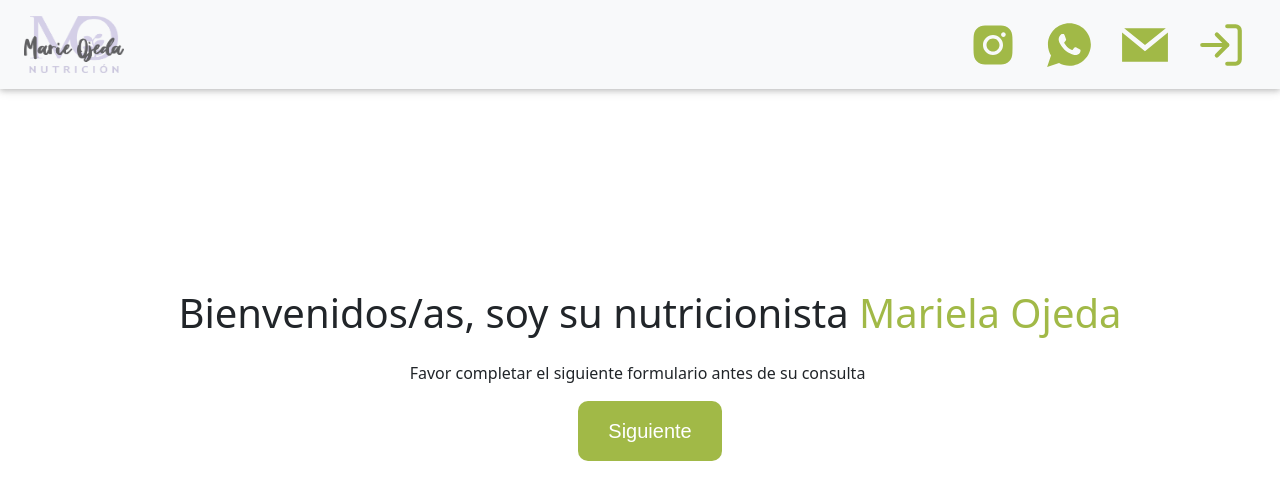
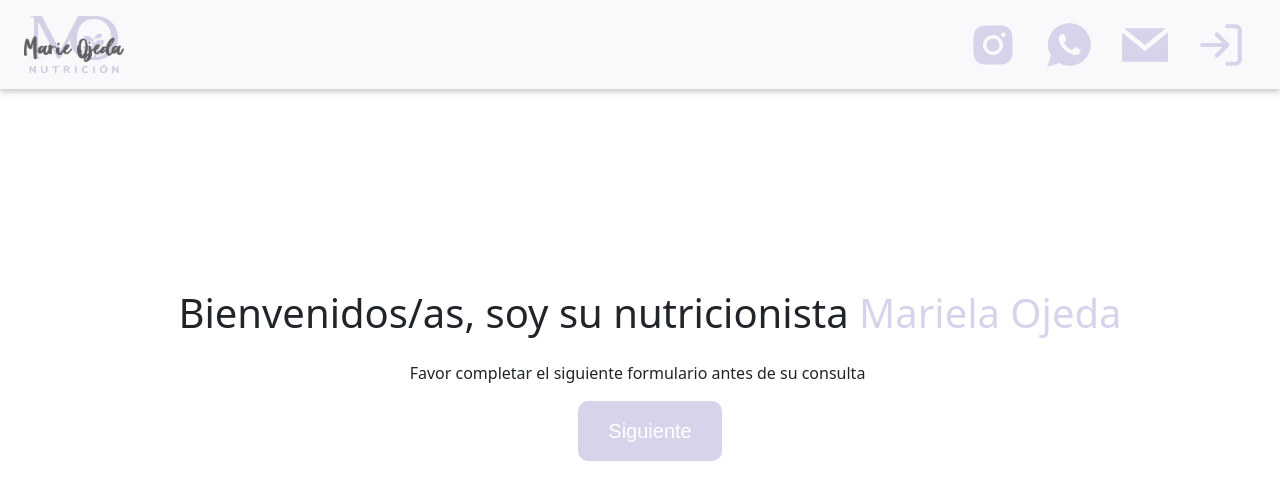
Before and after one commit to leinadpy/marie-cuestionario-one, a React (Create React App) app: page / in a window 1280 px wide. Shown: the top 500 px of the page. Built offline with nearby package versions, Linux system fonts and the light colour scheme; no server answers; what @react-pdf/renderer, webfontloader would draw is missing.

Commit message:
Cambiando color de botones e íconos

```diff
--- a/src/App.js
+++ b/src/App.js
@@ -16,12 +16,15 @@ const App = () => {
         </Helmet>
 
         <ContenedorIndex>
-          <h1 className="font-bold" style={{marginLeft: "20px"}}>
-            Bienvenidos/as, soy su nutricionista{" "}
-            <span style={{ color: "#A1B947" }}>Mariela Ojeda</span>
+          <h1 className="font-bold" style={{ marginLeft: '20px' }}>
+            Bienvenidos/as, soy su nutricionista{' '}
+            <span style={{ color: '#D8D2EB' }}>Mariela Ojeda</span>
           </h1>
 
-          <p className="mt-3" style={{marginLeft: "5px", marginRight:"10px"}}>
+          <p
+            className="mt-3"
+            style={{ marginLeft: '5px', marginRight: '10px' }}
+          >
             Favor completar el siguiente formulario antes de su consulta
           </p>
           <Boton to="/form" primario="true">
--- a/src/components/Menu.js
+++ b/src/components/Menu.js
@@ -45,7 +45,7 @@ const Menu = () => {
                 width: "50px",
                 height: "50px",
                 padding: "0",
-                color: "#A1B947",
+                color: "#D8D2EB",
                 marginRight: "10px",
               }}
             />
@@ -59,7 +59,7 @@ const Menu = () => {
                 width: "50px",
                 height: "50px",
                 padding: "0",
-                color: "#A1B947",
+                color: "#D8D2EB",
                 marginRight: "10px",
               }}
             />
@@ -70,7 +70,7 @@ const Menu = () => {
                 width: "50px",
                 height: "50px",
                 padding: "0",
-                color: "#A1B947",
+                color: "#D8D2EB",
                 marginRight: "10px",
               }}
             />
@@ -82,7 +82,7 @@ const Menu = () => {
                   width: "50px",
                   height: "50px",
                   padding: "0",
-                  color: "#A1B947",
+                  color: "#D8D2EB",
                   marginRight: "10px",
                 }}
               />
--- a/src/elements/Boton.js
+++ b/src/elements/Boton.js
@@ -1,21 +1,21 @@
-import styled from "styled-components";
-import { Link } from "react-router-dom";
+import styled from 'styled-components';
+import { Link } from 'react-router-dom';
 
 const Boton = styled(Link)`
-  background: ${(props) => (props.primario === "true" ? "#A1B947" : "#343a40")};
+  background: ${(props) => (props.primario === 'true' ? '#D8D2EB' : '#343a40')};
   width: ${(props) =>
-    props.conIcono === "true" ? "15.62rem" : "auto"}; /* 250px */
+    props.conIcono === 'true' ? '15.62rem' : 'auto'}; /* 250px */
   margin-left: 1.25rem; /* 20px */
   border: none;
   border-radius: 0.625rem; /* 10px */
   color: #fff;
-  font-family: "Work Sans", sans-serif;
+  font-family: 'Work Sans', sans-serif;
   height: ${(props) =>
-    props.small === "true" ? "auto" : "3.75rem"}; /* 60px */
+    props.small === 'true' ? 'auto' : '3.75rem'}; /* 60px */
   padding: ${(props) =>
-    props.small === "true"
-      ? "0.75rem 1.0rem"
-      : "1.25rem 1.87rem"}; /* 20px 30px */
+    props.small === 'true'
+      ? '0.75rem 1.0rem'
+      : '1.25rem 1.87rem'}; /* 20px 30px */
   font-size: 1.25rem; /* 20px */
   font-weight: 500;
   :hover {
@@ -28,7 +28,7 @@ const Boton = styled(Link)`
   align-items: center;
   outline: none;
   svg {
-    height: ${(props) => (props.iconoGrande ? "100%" : "0.75rem;")}; /* 12px */
+    height: ${(props) => (props.iconoGrande ? '100%' : '0.75rem;')}; /* 12px */
     fill: white;
   }
 `;
--- a/src/theme.js
+++ b/src/theme.js
@@ -1,12 +1,12 @@
 const theme = {
-  fondo: "#F9F9F9",
-  colorPrimario: "#5B69E2",
-  colorSecundario: "#000",
-  verde: "#43A854",
-  rojo: "#E34747",
-  grisClaro: "#E8EFF1",
-  grisClaro2: "#CBDDE2",
-  azulClaro: "#8792F1",
+  fondo: '#F9F9F9',
+  colorPrimario: '#5B69E2',
+  colorSecundario: '#000',
+  verde: '#D8D2EB',
+  rojo: '#E34747',
+  grisClaro: '#E8EFF1',
+  grisClaro2: '#CBDDE2',
+  azulClaro: '#8792F1',
 };
 
 export default theme;
```
